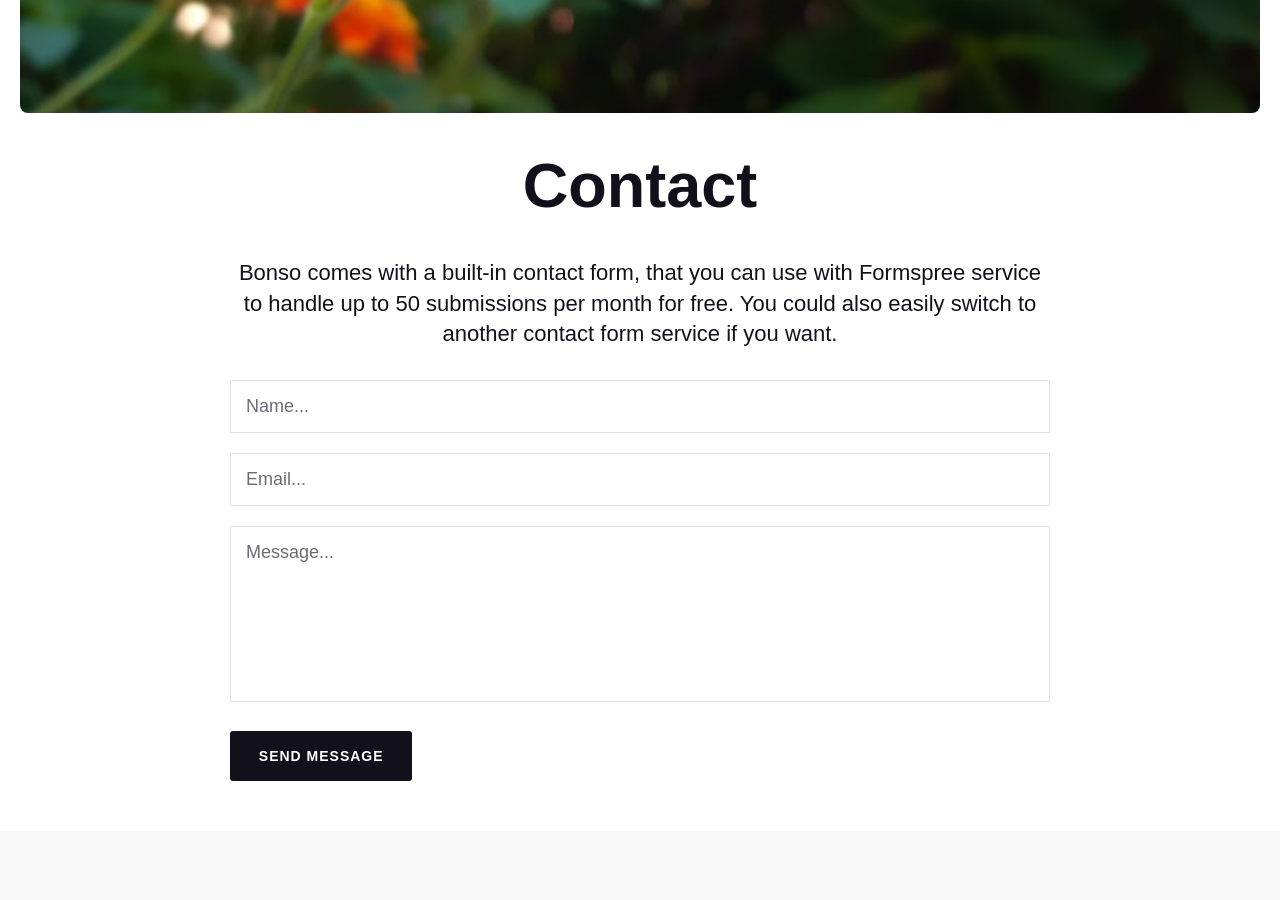
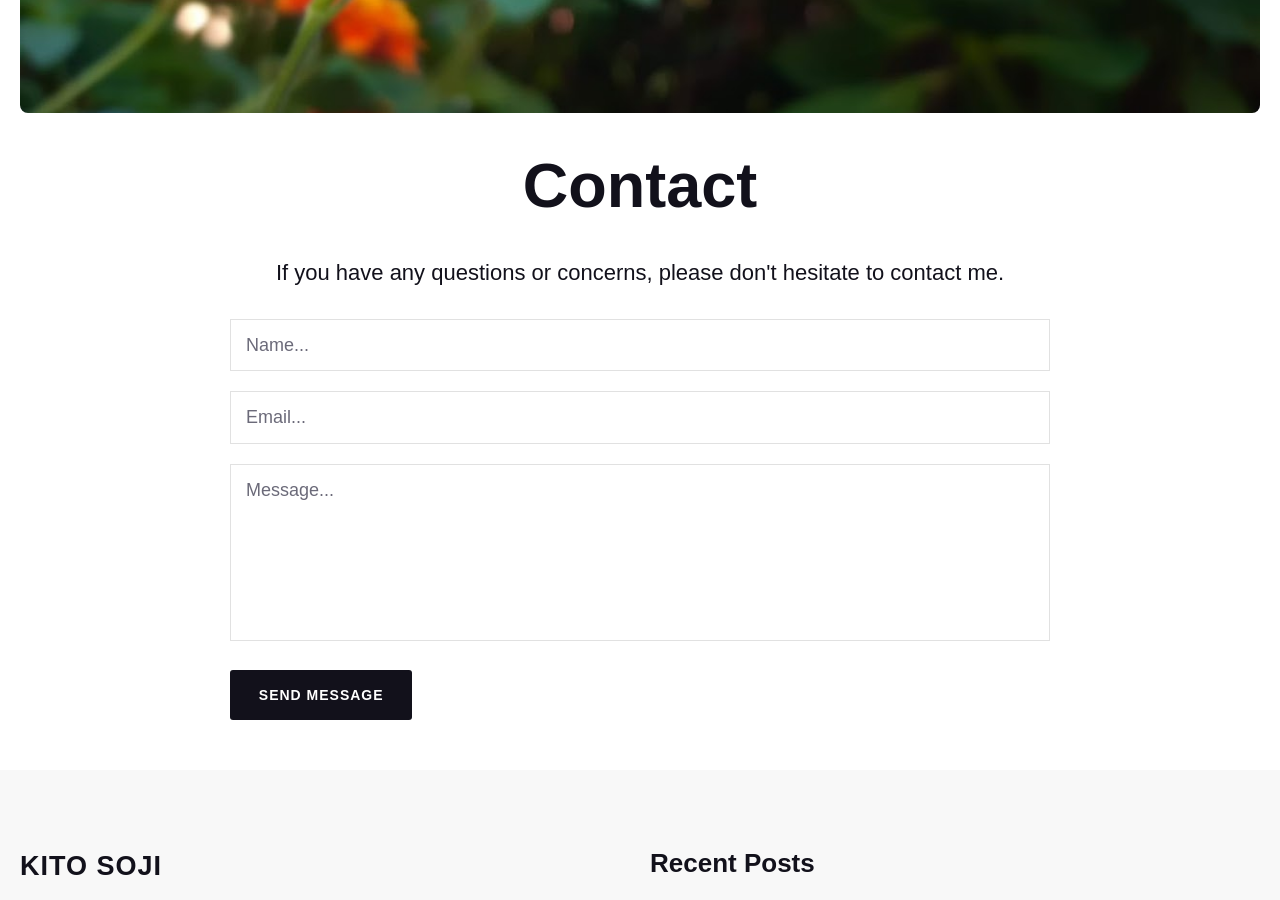
Before and after one commit to kitosoji/kitosoji, a Jekyll site: the page built from _pages/contact.html, in a window 1280 px wide and 900 px high, scrolled down 615 px. Built offline with Jekyll 4.4.1, drawn with Linux system fonts in a browser that asks for light colours; nearby versions of some CDN libraries; some web fonts are replaced.

Commit message:
Update _config.yml

```diff
--- a/_config.yml
+++ b/_config.yml
@@ -33,8 +33,8 @@ slider: true # NOTE - By default, the slider is set to display featured posts. T
 #-------------------------------
 # Contact Settings
 contact:
-  email: marko@kitosoji.com # Add your email for contant form
-  description: Bonso comes with a built-in contact form, that you can use with Formspree service to handle up to 50 submissions per month for free. You could also easily switch to another contact form service if you want. # Add a description of your form
+  email: kito.soji@gmail.com # Add your email for contant form
+  description: If you have any questions or concerns, please don't hesitate to contact me. # Add a description of your form
 
 # NOTE
 # Bonso comes with a built-in contact form, that you can use with Formspree service to handle up to 50 submissions per month for free. You could also easily switch to another contact form service if you want.
```
